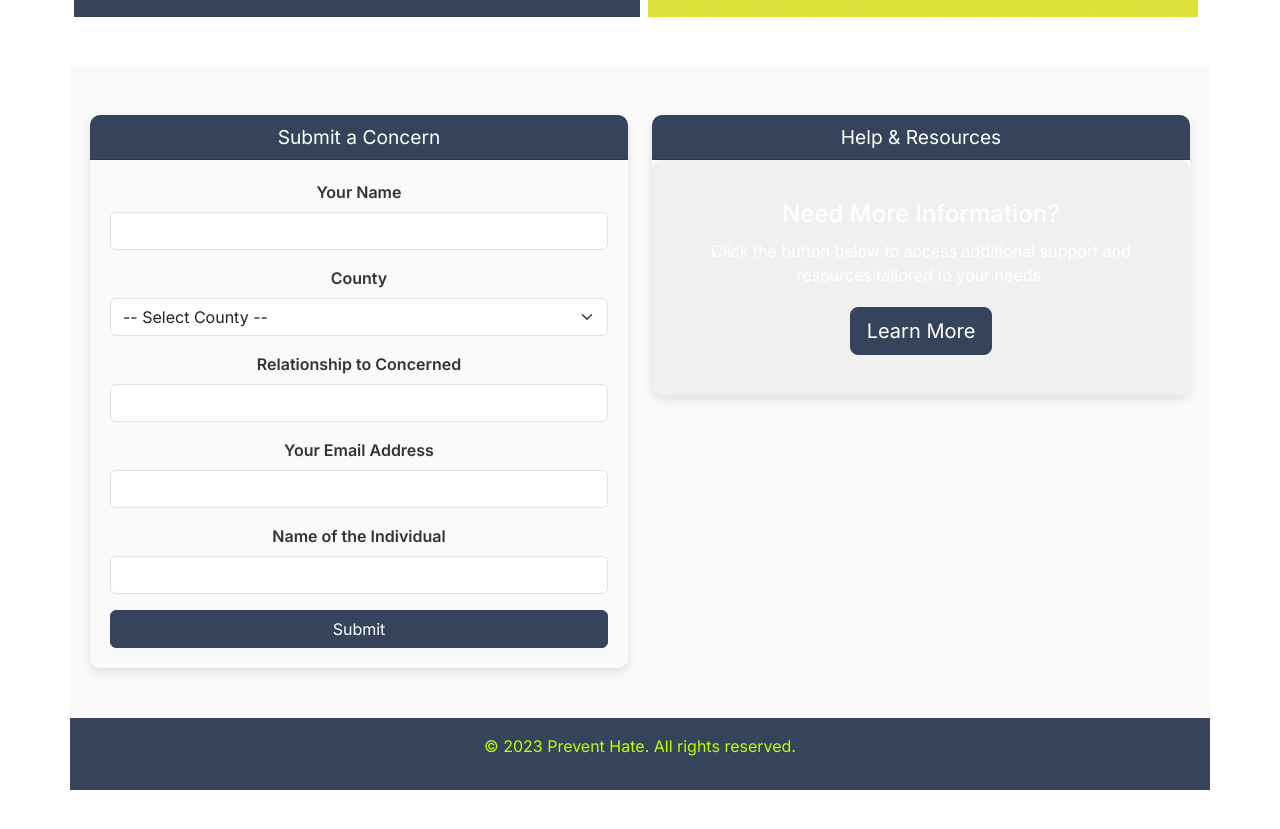
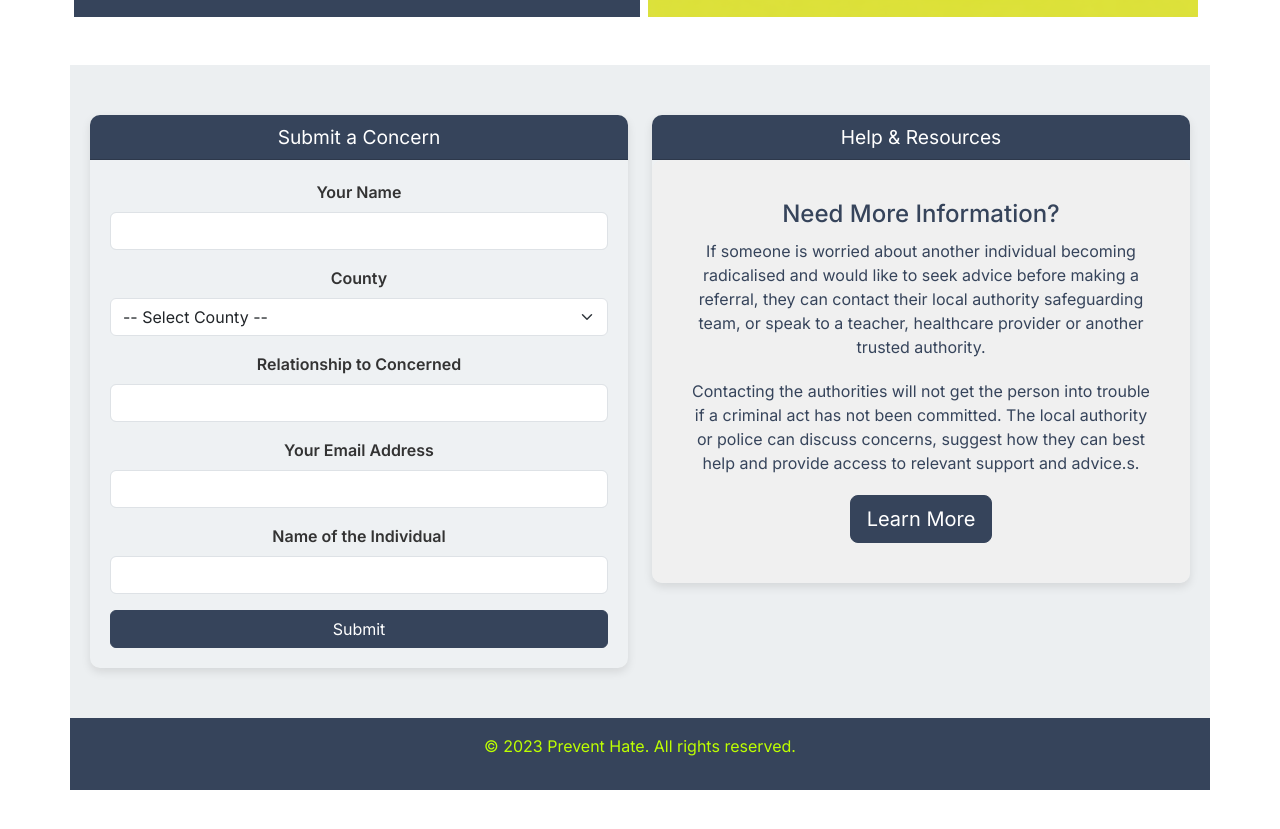
Before and after one commit to shantaisat/preventhate, a plain HTML site: page support.html in a window 1280 px wide. Shown: the part 1593-2422 px from the top of the page. Drawn offline with nearby package versions, Linux system fonts and the light colour scheme.

```diff
--- a/assets/css/style.css
+++ b/assets/css/style.css
@@ -305,10 +305,12 @@ footer {
     border-radius: 10px;
 }
 .color-card h2 {
+    color: #36445b;
     font-size: 1.5rem;
     margin-bottom: 10px;
 }
 .color-card p {
+    color: #36445b;
     font-size: 1rem;
     margin-bottom: 20px;
 }
@@ -329,9 +331,15 @@ button,
 /* Hover effect for buttons */
 button:hover,
 .btn:hover {
+    color:#bdff00;
     background-color: #2c3749; /* Darker shade for hover effect */
     border-color: #2c3749;    /* Match border with background */
 }
+#custom-section {
+    background-color: #eceff1;
+}
+
+
 
 /* Media Queries */
 @media (max-width: 1200px) {
--- a/support.html
+++ b/support.html
@@ -123,7 +123,7 @@
                 <div class="row gy-4">
                     <!-- Card 1: Form -->
                     <div class="col-md-6">
-                        <div class="card">
+                        <div class="card no-radius">
                             <div class="card-header">
                                 Submit a Concern
                             </div>
@@ -171,14 +171,20 @@
 
                     <!-- Card 2: Color Block with Overlay -->
                     <div class="col-md-6">
-                        <div class="card">
+                        <div class="card no-radius">
                             <div class="card-header">
                                 Help & Resources
                             </div>
                             <div class="card-body color-card">
                                 <h2>Need More Information?</h2>
-                                <p>Click the button below to access additional support and resources tailored to your needs.</p>
-                                <a href="https://www.example.com" class="btn btn-primary btn-lg" target="_blank">Learn More</a>
+                                <p>If someone is worried about another individual becoming radicalised and would like to seek advice before making
+                                    a referral, they can contact their local authority safeguarding team, or speak to a teacher, healthcare provider
+                                    or another trusted authority.
+                                </p>
+                                <p>Contacting the authorities will not get the person into trouble if a criminal act has not been committed.
+                                    The local authority or police can discuss concerns, suggest how they can best help and provide access to
+                                    relevant support and advice.s.</p>
+                                <a href="https://homeofficemedia.blog.gov.uk/2023/09/07/prevent-and-channel-factsheet-2023/" class="btn btn-primary btn-lg" target="_blank">Learn More</a>
                             </div>
                         </div>
                     </div>
```
